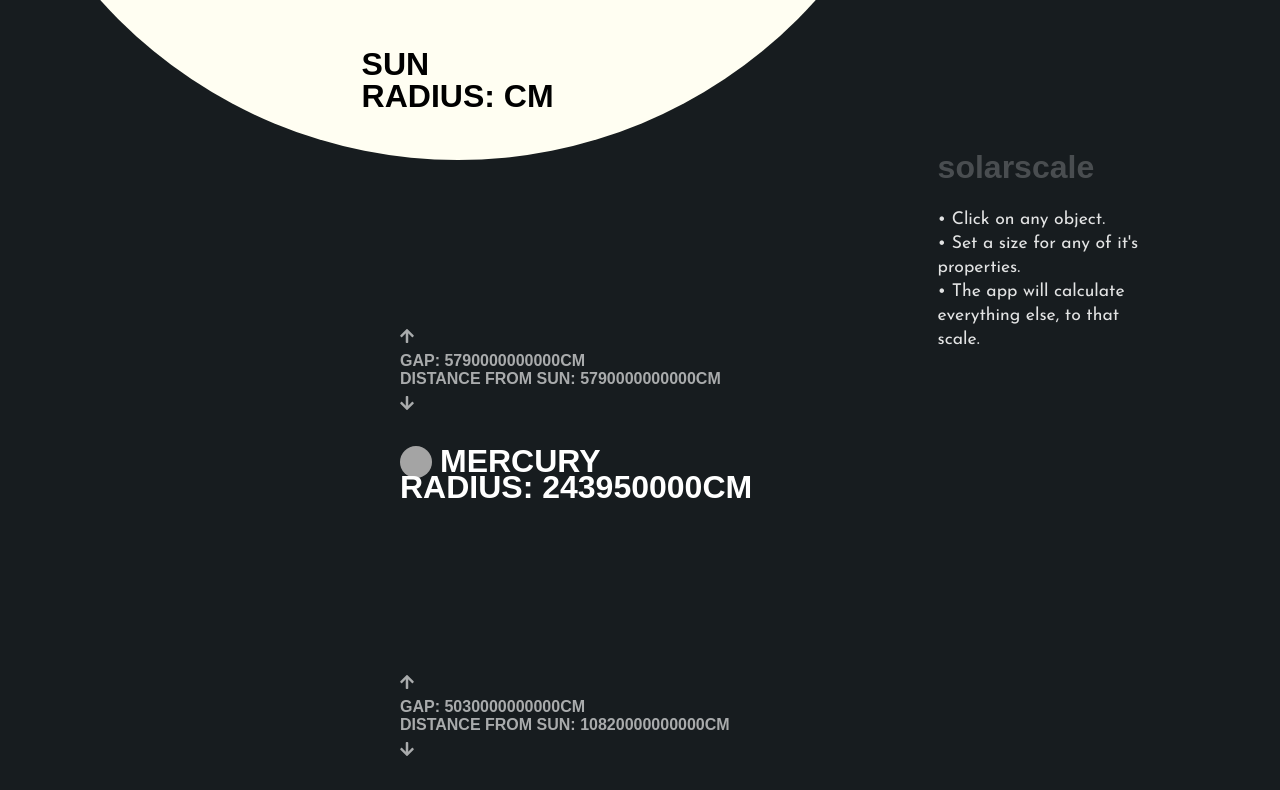
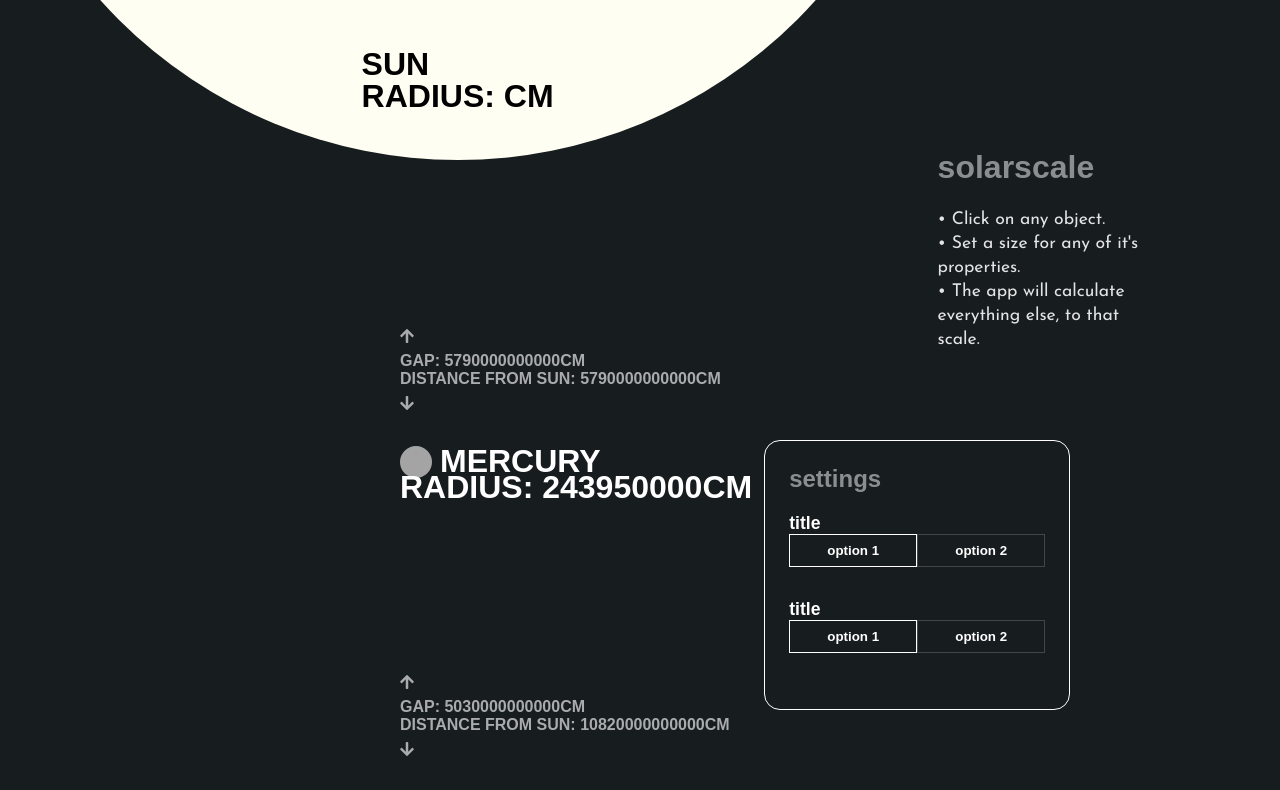
Before and after one commit to theabdullahalam/solarscale, a React (Create React App) app: page / in a window 1280 px wide. Shown: the top 790 px of the page. Built offline with nearby package versions, Linux system fonts and the light colour scheme; a web font is replaced by a local one.

Commit message:
dummy settings card

```diff
--- a/src/infocard/InfoCard.scss
+++ b/src/infocard/InfoCard.scss
@@ -4,7 +4,7 @@
     margin-top: 8rem;
 
     h1 {
-        color: rgba(255, 255, 255, 0.219);
+        color: rgba(255, 255, 255, 0.5);
     }
 
     p {
--- a/src/settingscard/BiSettings.js
+++ b/src/settingscard/BiSettings.js
@@ -0,0 +1,15 @@
+import './BiSettings.scss'
+
+function BiSettings(props){
+    return (
+        <div className="BiSettings">
+            <div className="title">title</div>
+            <div className="buttons">
+                <button className="selected">option 1</button>
+                <button>option 2</button>
+            </div>
+        </div>
+    )
+}
+
+export default BiSettings
--- a/src/settingscard/BiSettings.scss
+++ b/src/settingscard/BiSettings.scss
@@ -0,0 +1,37 @@
+.BiSettings {
+
+    margin-bottom: 2rem;
+
+    .title {
+        font-size: 1.1rem;
+        font-weight: bold;
+    }
+
+    .buttons{
+        width: 100%;
+        display: flex;
+
+        button {
+            flex-grow: 1;
+            background: rgba(0, 0, 0, 0);
+            border: 1px solid rgba(255, 255, 255, 0.185);
+            color: white;
+            padding-top: 0.5rem;
+            padding-bottom: 0.5rem;
+            font-weight: bold;
+            transition: background 0.1s, color 0.1s;
+        }
+
+        button.selected {
+            border: 1px solid white;
+        }
+
+        button:hover {
+            background: white;
+            color: rgba(0, 0, 0, 0.795);
+            cursor: pointer;
+        }
+
+    }
+
+}
--- a/src/settingscard/SettingsCard.js
+++ b/src/settingscard/SettingsCard.js
@@ -1,7 +1,13 @@
+import './SettingsCard.scss'
+
+import BiSettings from './BiSettings'
+
 function SettingsCard(props){
     return(
         <div className="SettingsCard">
-            <p>hola</p>
+            <h2>settings</h2>
+            <BiSettings />
+            <BiSettings />
         </div>
     )
 }
--- a/src/settingscard/SettingsCard.scss
+++ b/src/settingscard/SettingsCard.scss
@@ -0,0 +1,17 @@
+.SettingsCard{
+
+    position: fixed;
+    border: 1px solid white;
+    border-radius: 1rem;
+    padding: 1.5rem;
+    top: 55vh;
+    left: 59.7vw;
+    width: 20vw;
+    background: rgb(23, 28, 31);
+
+    h2 {
+        margin-top: 0;
+        color: rgba(255, 255, 255, 0.5);
+    }
+
+}
```
